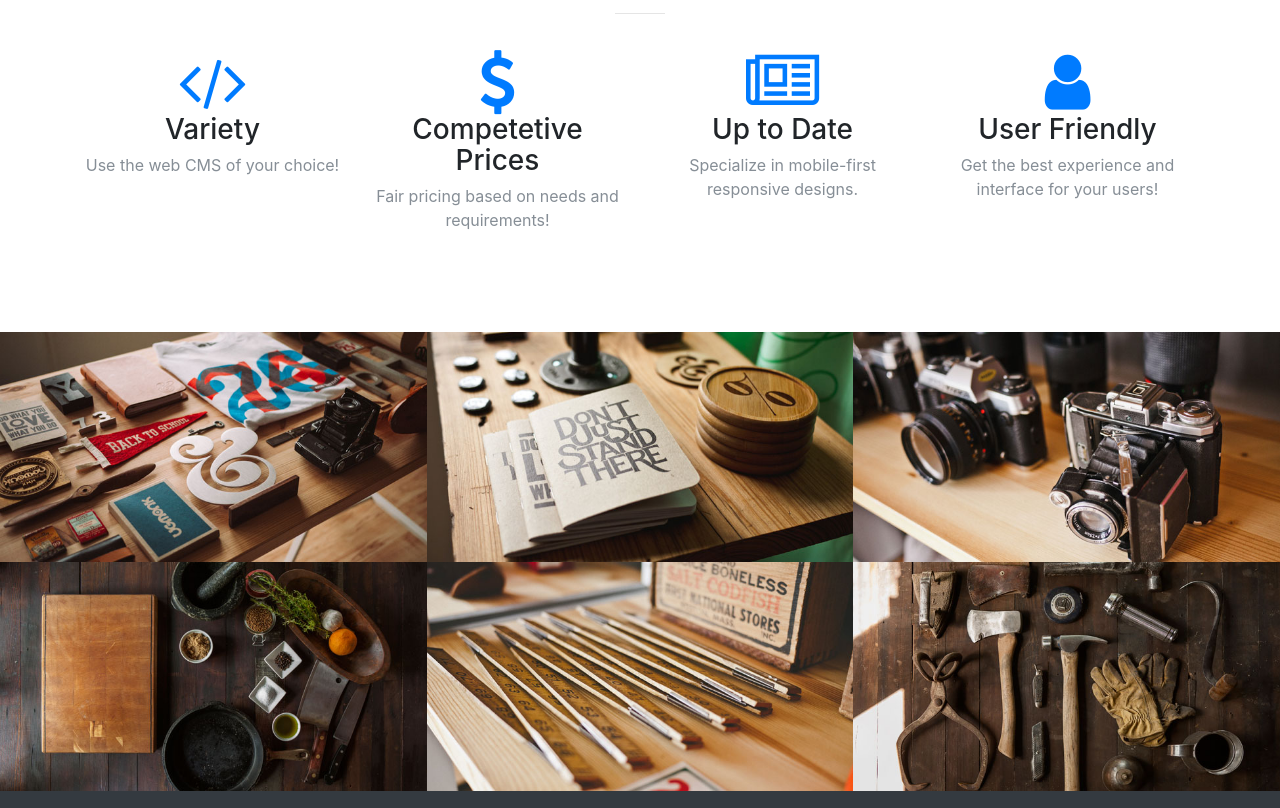
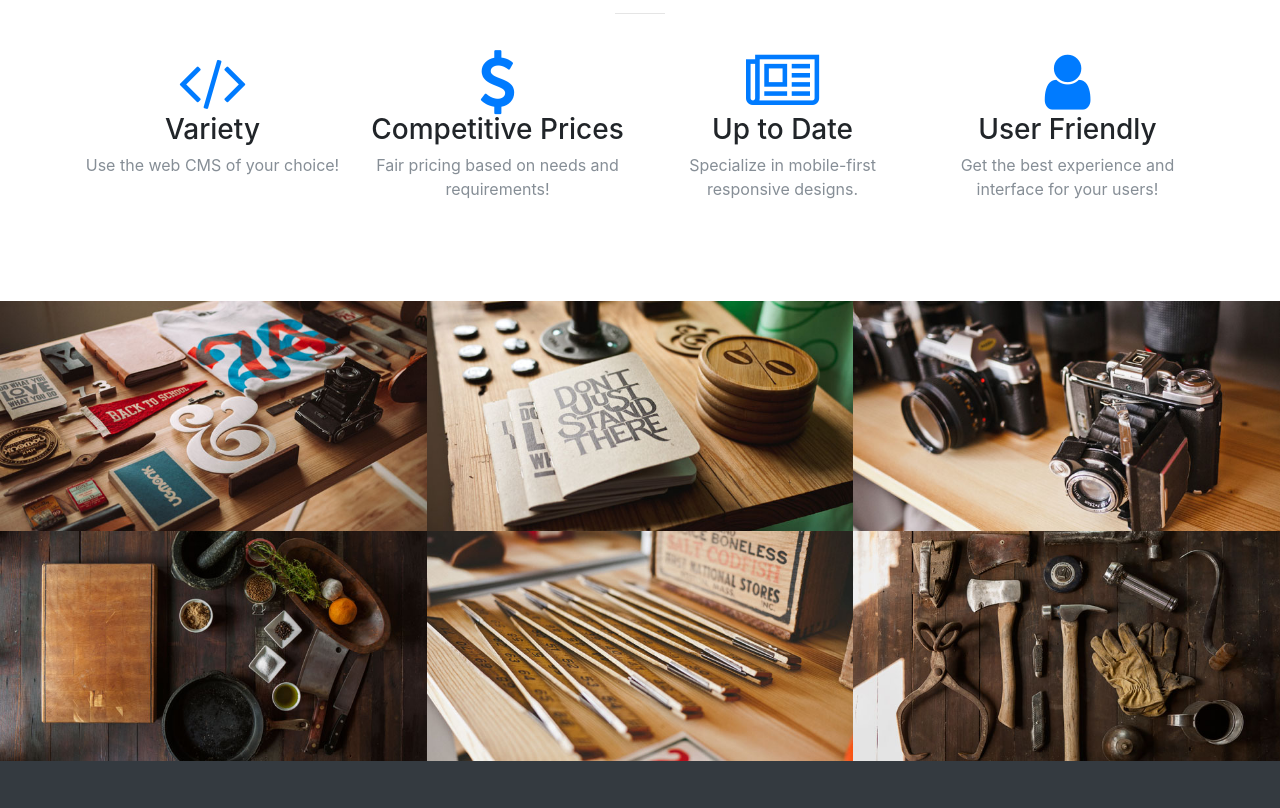
Before and after one commit to cotrones/cotrones.github.io, a website with bundled scripts: page index.html in a window 1280 px wide. Shown: the part 1356-2164 px from the top of the page. Built offline with nearby package versions, Linux system fonts and the light colour scheme.

Commit message:
Spelling Error
Fixed a spelling error

```diff
--- a/index.html
+++ b/index.html
@@ -99,7 +99,7 @@
           <div class="col-lg-3 col-md-6 text-center">
             <div class="service-box">
               <i class="fa fa-4x fa-dollar text-primary sr-icons"></i>
-              <h3>Competetive Prices</h3>
+              <h3>Competitive Prices</h3>
               <p class="text-muted">Fair pricing based on needs and requirements!</p>
             </div>
           </div>
```
